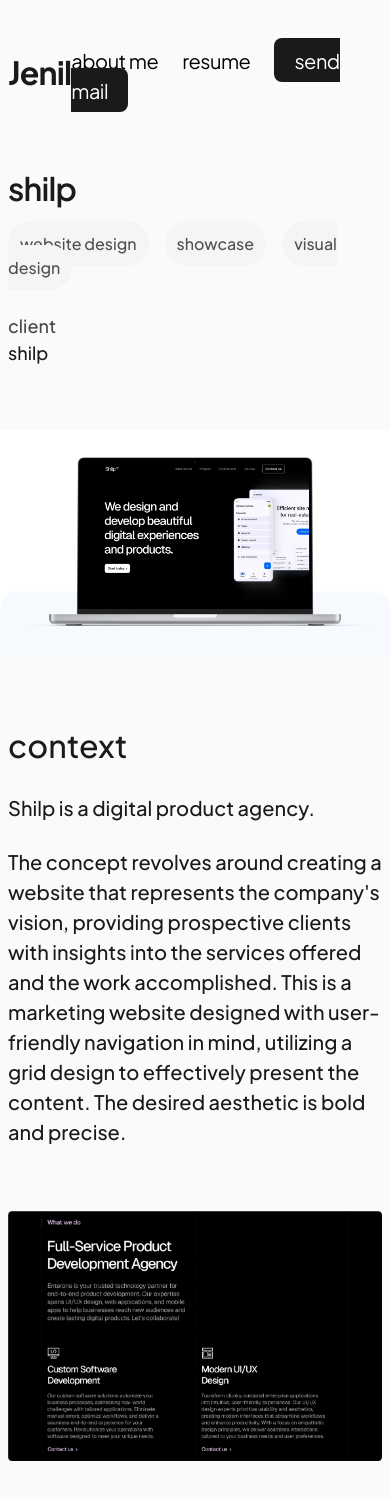
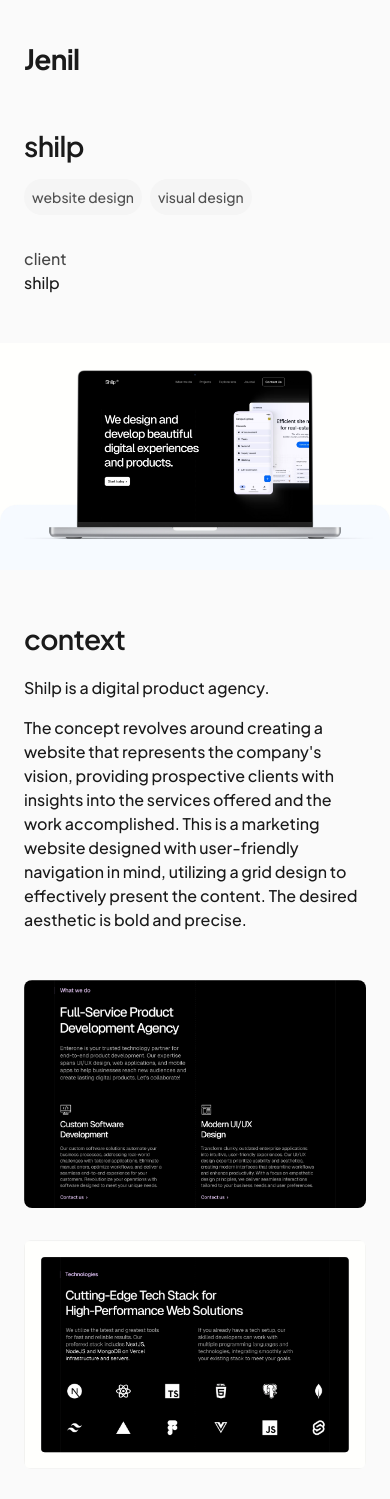
Before and after one commit to jenilthumar/jenil, a Next.js app: page /shilp in a window 390 px wide. Shown: the top 1499 px of the page. Built offline with nearby package versions, Linux system fonts and the light colour scheme.

Commit message:
shilp responsive

```diff
--- a/app/shilp/page.jsx
+++ b/app/shilp/page.jsx
@@ -2,89 +2,85 @@
 
 import { motion } from "framer-motion";
 import Link from "next/link";
-import { fadeInUp } from "../animations";
+import { fadeInUp } from "../animations"; // Assuming animations defined
 import { useRouter } from "next/navigation";
-import { Footer } from "@/components/footer";
+import { Footer } from "@/components/footer"; // Assuming responsive Footer
 
 const ShilpPage = () => {
   const router = useRouter();
 
+  // Consistent padding for mobile sections
+  const mobilePadding = "px-6";
+  const desktopContentPadding = "lg:px-0"; // No padding needed inside max-width container
+  const desktopImagePadding = "lg:px-2"; // Slight padding for wider images if needed
+
   return (
     <div>
-      <div className="flex justify-between items-center lg:max-w-[45rem] w-full mx-auto mt-[2.36rem]">
+      {/* ----- Header ----- */}
+      <div className={`flex justify-between items-center lg:max-w-[45rem] w-full mx-auto mt-[2.36rem] ${mobilePadding} lg:px-2`}>
         <motion.h2
-          className="text-[2rem] font-[700] tracking-tight text-[#1a1a1a] cursor-pointer pl-2 lg:pl-0"
+          // Adjust font size for mobile
+          className="text-[1.75rem] lg:text-[2rem] font-[700] tracking-tight text-[#1a1a1a] cursor-pointer"
           variants={fadeInUp}
           onClick={() => router.push("/")}
         >
           Jenil
         </motion.h2>
+        {/* Hide links on mobile */}
         <motion.div
-          className="mt-[0.5rem] text-[1.25rem] font-[400] tracking-tight"
+          className="hidden lg:flex items-center text-[1.25rem] font-[400] tracking-tight"
           variants={fadeInUp}
         >
-          <Link href={"./aboutme"}>
-            <motion.span
-              whileHover={{ color: "#666" }}
-              transition={{ duration: 0.2 }}
-            >
+          <Link href={"/aboutme"}>
+            <motion.span whileHover={{ color: "#666" }} transition={{ duration: 0.2 }}>
               about me
             </motion.span>
           </Link>
           <Link href={"https://drive.google.com/file/d/1QBjx9aQ_Ioo_DX_yH7EhKnLzRNFx6zXT/view?usp=drive_link"} className="ms-[1.5rem]">
-            <motion.span
-              whileHover={{ color: "#666" }}
-              transition={{ duration: 0.2 }}
-            >
+            <motion.span whileHover={{ color: "#666" }} transition={{ duration: 0.2 }}>
               resume
             </motion.span>
           </Link>
-          <Link
-            href={"/"}
-            className="ms-[1.5rem] bg-[#1a1a1a] text-white py-[0.6rem] px-[1.25rem] rounded-[0.5rem] hover:opacity-80 transition-all"
-          >
-            <motion.span transition={{ duration: 0.2 }}>send mail</motion.span>
-          </Link>
+          <a href="mailto:jenilthummar3108@gmail.com" className="ms-[1.5rem] bg-[#1a1a1a] text-white py-[0.6rem] px-[1.25rem] rounded-[0.5rem] hover:opacity-80 transition-all text-[1.1rem] font-[550]">
+            send mail
+          </a>
         </motion.div>
       </div>
-      <div className="mt-[3.88rem] lg:max-w-[45rem] w-full mx-auto px-2 lg:px-0">
+
+      {/* ----- Title Block ----- */}
+      <div className={`mt-12 lg:mt-[3.88rem] lg:max-w-[45rem] w-full mx-auto ${mobilePadding} ${desktopContentPadding}`}>
         <motion.p
-          className="mt-[2.25rem] text-[2rem] font-[600] tracking-tight text-[#1a1a1a]"
+          // Adjust font size and margin for mobile
+          className="mt-6 lg:mt-[2.25rem] text-[1.75rem] lg:text-[2rem] font-[600] tracking-tight text-[#1a1a1a]"
           style={{ lineHeight: "normal" }}
           variants={fadeInUp}
         >
-shilp        </motion.p>
+          shilp
+        </motion.p>
+        {/* Tags */}
         <motion.div
-          className="mt-[1.5rem]"
-          initial={{ opacity: 0 }}
-          whileInView={{ opacity: 1 }}
-          transition={{ duration: 0.6, delay: 0.4 }}
-          viewport={{ once: true }}
+          // Adjust margin and tag size/padding for mobile
+          className="mt-4 lg:mt-[1.5rem]"
+          initial={{ opacity: 0 }} whileInView={{ opacity: 1 }}
+          transition={{ duration: 0.6, delay: 0.4 }} viewport={{ once: true }}
         >
           <motion.div
-            className={`p-[0.75rem] bg-[#f5f5f5] rounded-[3.125rem] text-[#505050] font-[500] inline`}
-            whileHover={{ backgroundColor: "#d6d6d6" }}
-            transition={{ duration: 0.2 }}
+            className={`p-2 lg:p-[0.75rem] bg-[#f5f5f5] rounded-[3.125rem] text-[#505050] text-sm lg:text-base font-[500] inline-block`}
+            whileHover={{ backgroundColor: "#d6d6d6" }} transition={{ duration: 0.2 }}
           >
             website design
           </motion.div>
+          {/* Removed showcase tag as it wasn't in the code */}
           <motion.div
-            className={`ms-[1rem] p-[0.75rem] bg-[#f5f5f5] rounded-[3.125rem] text-[#505050] font-[500] inline`}
-            whileHover={{ backgroundColor: "#d6d6d6" }}
-            transition={{ duration: 0.2 }}
-          >
-            showcase
-          </motion.div>
-          <motion.div
-            className={`ms-[1rem] p-[0.75rem] bg-[#f5f5f5] rounded-[3.125rem] text-[#505050] font-[500] inline`}
-            whileHover={{ backgroundColor: "#d6d6d6" }}
-            transition={{ duration: 0.2 }}
+            className={`ms-2 lg:ms-[1rem] p-2 lg:p-[0.75rem] bg-[#f5f5f5] rounded-[3.125rem] text-[#505050] text-sm lg:text-base font-[500] inline-block`}
+            whileHover={{ backgroundColor: "#d6d6d6" }} transition={{ duration: 0.2 }}
           >
             visual design
           </motion.div>
         </motion.div>
-        <div className="mt-[2rem]">
-          <div className="flex justify-between lg:pe-[4rem] text-[1.125rem]">
+        {/* Client Info */}
+        <div className="mt-8 lg:mt-[2rem]">
+          <div className="flex flex-col lg:flex-row lg:justify-between lg:pe-[4rem] text-base lg:text-[1.125rem]">
             <div>
               <div className="text-[#464646] font-[500]">client</div>
               <div className="text-[#1a1a1a] font-[500]">shilp</div>
@@ -92,112 +88,103 @@ shilp        </motion.p>
           </div>
         </div>
       </div>
-      <div className="mt-[4rem]">
+
+      {/* ----- Cover Image (sh-1) ----- */}
+      <div className="mt-12 lg:mt-[4rem]">
+         {/* Reduce max-height on mobile */}
         <img
-          src="shilp/sh-1.webp"
-          className="max-h-[56rem] w-full object-cover"
-          alt=""
+          src="/shilp/sh-1.webp"
+          className="max-h-[30rem] lg:max-h-[56rem] w-full object-cover"
+          alt="Shilp Cover"
         />
       </div>
-      <div className="mt-[4rem] max-w-[45rem] mx-auto w-full px-2 lg:px-0">
-        <div className="text-[#1a1a1a] text-[2rem] font-[500]">context</div>
-        <div className="text-[#1a1a1a] text-[1.25rem] font-[500] mt-[1.5rem]">
-        Shilp is a digital product agency.        </div>
-        <div className="text-[#1a1a1a] text-[1.25rem] font-[500] mt-[1.5rem]">
-        The concept revolves around creating a website that represents the company&apos;s vision, providing prospective clients with insights into the services offered and the work accomplished. This is a marketing website designed with user-friendly navigation in mind, utilizing a grid design to effectively present the content. The desired aesthetic is bold and precise.        </div>
+
+      {/* ----- Context Section ----- */}
+      <div className={`mt-12 lg:mt-[4rem] max-w-[45rem] mx-auto w-full ${mobilePadding} ${desktopContentPadding}`}>
+        {/* Adjusted font weight on title */}
+        <div className="text-[#1a1a1a] text-[1.75rem] lg:text-[2rem] font-[600] tracking-tight">context</div>
+         {/* Adjust font size, margin, and leading */}
+        <div className="text-[#1a1a1a] text-base lg:text-[1.25rem] font-[500] mt-4 lg:mt-[1.5rem] leading-normal">
+          Shilp is a digital product agency.
         </div>
-      <div className="mt-[4rem] max-w-[65rem] mx-auto w-full px-2 lg:px-0">
-        <img
-          src="shilp/sh-2.webp"
-          className="w-full object-cover"
-          alt=""
-        />
+         {/* Adjust font size, margin, and leading */}
+        <div className="text-[#1a1a1a] text-base lg:text-[1.25rem] font-[500] mt-4 lg:mt-[1.5rem] leading-normal">
+          The concept revolves around creating a website that represents the company's vision, providing prospective clients with insights into the services offered and the work accomplished. This is a marketing website designed with user-friendly navigation in mind, utilizing a grid design to effectively present the content. The desired aesthetic is bold and precise.
         </div>
-      <div className="mt-[4rem] max-w-[65rem] mx-auto w-full px-2 lg:px-0">
-        <img
-          src="shilp/sh-3.webp"
-          className="w-full object-cover"
-          alt=""
-        />
       </div>
-      <div className="mt-[4rem] max-w-[65rem] mx-auto w-full px-2 lg:px-0">
-        <img
-          src="shilp/sh-4.webp"
-          className="w-full object-cover"
-          alt=""
-        />
+
+      {/* ----- Image Sections (sh-2 to sh-7) ----- */}
+      {/* Use w-full h-auto for these as they seem like full screenshots */}
+      <div className={`mt-12 lg:mt-[4rem] max-w-[65rem] mx-auto w-full ${mobilePadding} ${desktopImagePadding}`}>
+        <img src="/shilp/sh-2.webp" className="w-full h-auto object-cover rounded-lg" alt="Shilp Screenshot 2" />
       </div>
-      <div className="mt-[4rem] max-w-[65rem] mx-auto w-full px-2 lg:px-0">
-        <img
-          src="shilp/sh-5.webp"
-          className="w-full object-cover"
-          alt=""
-        />
+      <div className={`mt-8 lg:mt-[4rem] max-w-[65rem] mx-auto w-full ${mobilePadding} ${desktopImagePadding}`}>
+        <img src="/shilp/sh-3.webp" className="w-full h-auto object-cover rounded-lg" alt="Shilp Screenshot 3" />
       </div>
-      <div className="mt-[4rem] max-w-[65rem] mx-auto w-full px-2 lg:px-0">
-        <img
-          src="shilp/sh-6.webp"
-          className="w-full object-cover"
-          alt=""
-        />
+      <div className={`mt-8 lg:mt-[4rem] max-w-[65rem] mx-auto w-full ${mobilePadding} ${desktopImagePadding}`}>
+        <img src="/shilp/sh-4.webp" className="w-full h-auto object-cover rounded-lg" alt="Shilp Screenshot 4" />
       </div>
-      <div className="mt-[4rem] max-w-[65rem] mx-auto w-full px-2 lg:px-0">
-        <img
-          src="shilp/sh-7.webp"
-          className="w-full object-cover"
-          alt=""
-        />
+      <div className={`mt-8 lg:mt-[4rem] max-w-[65rem] mx-auto w-full ${mobilePadding} ${desktopImagePadding}`}>
+        <img src="/shilp/sh-5.webp" className="w-full h-auto object-cover rounded-lg" alt="Shilp Screenshot 5" />
       </div>
-      <div className="mt-[4rem] max-w-[45rem] mx-auto w-full px-2 lg:px-0">
-        <div className="text-[#1a1a1a] text-[1.25rem] font-[500] mt-[1.5rem]">
-        Learned a lot about user experience(UX), navigation, website design and design system. Collaborated with a developer and got good insights of developers&apos; perspective on website design and development, overall amazing experience and insights crafting this website and content.         </div>
+      <div className={`mt-8 lg:mt-[4rem] max-w-[65rem] mx-auto w-full ${mobilePadding} ${desktopImagePadding}`}>
+        <img src="/shilp/sh-6.webp" className="w-full h-auto object-cover rounded-lg" alt="Shilp Screenshot 6" />
       </div>
-      <div className="lg:w-[45rem] mx-auto px-2 lg:px-0">
-        <div className="mt-[6rem]" onClick={() => router.push("/fractionally")}>
+      <div className={`mt-8 lg:mt-[4rem] max-w-[65rem] mx-auto w-full ${mobilePadding} ${desktopImagePadding}`}>
+        <img src="/shilp/sh-7.webp" className="w-full h-auto object-cover rounded-lg" alt="Shilp Screenshot 7" />
+      </div>
+
+      {/* ----- Conclusion Paragraph ----- */}
+      <div className={`mt-12 lg:mt-[4rem] max-w-[45rem] mx-auto w-full ${mobilePadding} ${desktopContentPadding}`}>
+         {/* Adjust font size, margin, and leading */}
+        <div className="text-[#1a1a1a] text-base lg:text-[1.25rem] font-[500] mt-4 lg:mt-[1.5rem] leading-normal">
+          Learned a lot about user experience(UX), navigation, website design and design system. Collaborated with a developer and got good insights of developers' perspective on website design and development, overall amazing experience and insights crafting this website and content.
+        </div>
+      </div>
+
+      {/* ----- Next Project ----- */}
+      <div className={`lg:w-[45rem] mx-auto ${mobilePadding} ${desktopContentPadding}`}>
+        <div className="mt-16 lg:mt-[6rem] cursor-pointer" onClick={() => router.push("/fractionally")}>
           <div
-            className="text-[#1a1a1a] font-[600] tracking-tight text-[2rem] mt-[6rem]"
+            className="text-[#1a1a1a] font-[600] tracking-tight text-[1.75rem] lg:text-[2rem] mt-12 lg:mt-[6rem]" // Adjusted margin
             style={{ lineHeight: "normal" }}
           >
             next project
           </div>
-          <img src="shilp/sh-8.webp" className="mt-[2rem]" alt="" />
+           {/* Image - use w-full h-auto */}
+          <img src="/shilp/sh-8.webp" className="mt-6 lg:mt-[2rem] w-full h-auto rounded-lg" alt="Fractionally Project" /> {/* Added rounded-lg */}
+          {/* Title */}
           <div
-            className="mt-[2rem] text-[2rem] font-[600] tracking-tight px-[1.5rem]"
+            className="mt-6 lg:mt-[2rem] text-[1.5rem] lg:text-[2rem] font-[600] tracking-tight" // Removed px
             style={{ lineHeight: "normal" }}
           >
             fractionally
           </div>
-        </div>
+          {/* Tags */}
           <motion.div
-          className="mt-[1.5rem] px-[1.5rem]"
-          initial={{ opacity: 0 }}
-          whileInView={{ opacity: 1 }}
-          transition={{ duration: 0.6, delay: 0.4 }}
-          viewport={{ once: true }}
+            className="mt-4 lg:mt-[1.5rem]" // Removed px
+            initial={{ opacity: 0 }} whileInView={{ opacity: 1 }}
+            transition={{ duration: 0.6, delay: 0.4 }} viewport={{ once: true }}
           >
+             {/* Adjust tag size/padding for mobile */}
             <motion.div
-            className={`p-[0.75rem] bg-[#f5f5f5] rounded-[3.125rem] text-[#505050] font-[500] inline`}
-            whileHover={{ backgroundColor: "#d6d6d6" }}
-            transition={{ duration: 0.2 }}
+              className={`p-2 lg:p-[0.75rem] bg-[#f5f5f5] rounded-[3.125rem] text-[#505050] text-sm lg:text-base font-[500] inline-block`}
+              whileHover={{ backgroundColor: "#d6d6d6" }} transition={{ duration: 0.2 }}
             >
               website design
             </motion.div>
+            {/* Removed showcase tag */}
             <motion.div
-            className={`ms-[1rem] p-[0.75rem] bg-[#f5f5f5] rounded-[3.125rem] text-[#505050] font-[500] inline`}
-            whileHover={{ backgroundColor: "#d6d6d6" }}
-            transition={{ duration: 0.2 }}
-          >
-            showcase
-          </motion.div>
-          <motion.div
-            className={`ms-[1rem] p-[0.75rem] bg-[#f5f5f5] rounded-[3.125rem] text-[#505050] font-[500] inline`}
-            whileHover={{ backgroundColor: "#d6d6d6" }}
-            transition={{ duration: 0.2 }}
+              className={`ms-2 lg:ms-[1rem] p-2 lg:p-[0.75rem] bg-[#f5f5f5] rounded-[3.125rem] text-[#505050] text-sm lg:text-base font-[500] inline-block`}
+              whileHover={{ backgroundColor: "#d6d6d6" }} transition={{ duration: 0.2 }}
             >
               visual design
             </motion.div>
           </motion.div>
         </div>
+      </div>
+
+      {/* ----- Footer ----- */}
       <Footer />
     </div>
   );
--- a/app/wheatsville/page.jsx
+++ b/app/wheatsville/page.jsx
@@ -70,12 +70,6 @@ const WheatsvillePage = () => {
             whileHover={{ backgroundColor: "#d6d6d6" }} transition={{ duration: 0.2 }}
           >
             website design
-          </motion.div>
-          <motion.div
-            className={`ms-2 lg:ms-[1rem] p-2 lg:p-[0.75rem] bg-[#f5f5f5] rounded-[3.125rem] text-[#505050] text-sm lg:text-base font-[500] inline-block`}
-            whileHover={{ backgroundColor: "#d6d6d6" }} transition={{ duration: 0.2 }}
-          >
-            showcase
           </motion.div>
           <motion.div
             className={`ms-2 lg:ms-[1rem] p-2 lg:p-[0.75rem] bg-[#f5f5f5] rounded-[3.125rem] text-[#505050] text-sm lg:text-base font-[500] inline-block`}
@@ -185,12 +179,6 @@ const WheatsvillePage = () => {
               className={`ms-2 lg:ms-[1rem] p-2 lg:p-[0.75rem] bg-[#f5f5f5] rounded-[3.125rem] text-[#505050] text-sm lg:text-base font-[500] inline-block`}
               whileHover={{ backgroundColor: "#d6d6d6" }} transition={{ duration: 0.2 }}
             >
-              showcase
-            </motion.div>
-            <motion.div
-              className={`ms-2 lg:ms-[1rem] p-2 lg:p-[0.75rem] bg-[#f5f5f5] rounded-[3.125rem] text-[#505050] text-sm lg:text-base font-[500] inline-block`}
-              whileHover={{ backgroundColor: "#d6d6d6" }} transition={{ duration: 0.2 }}
-            >
               visual design
             </motion.div>
           </motion.div>
```
Lines whose indentation alone changed are shown as unchanged.
